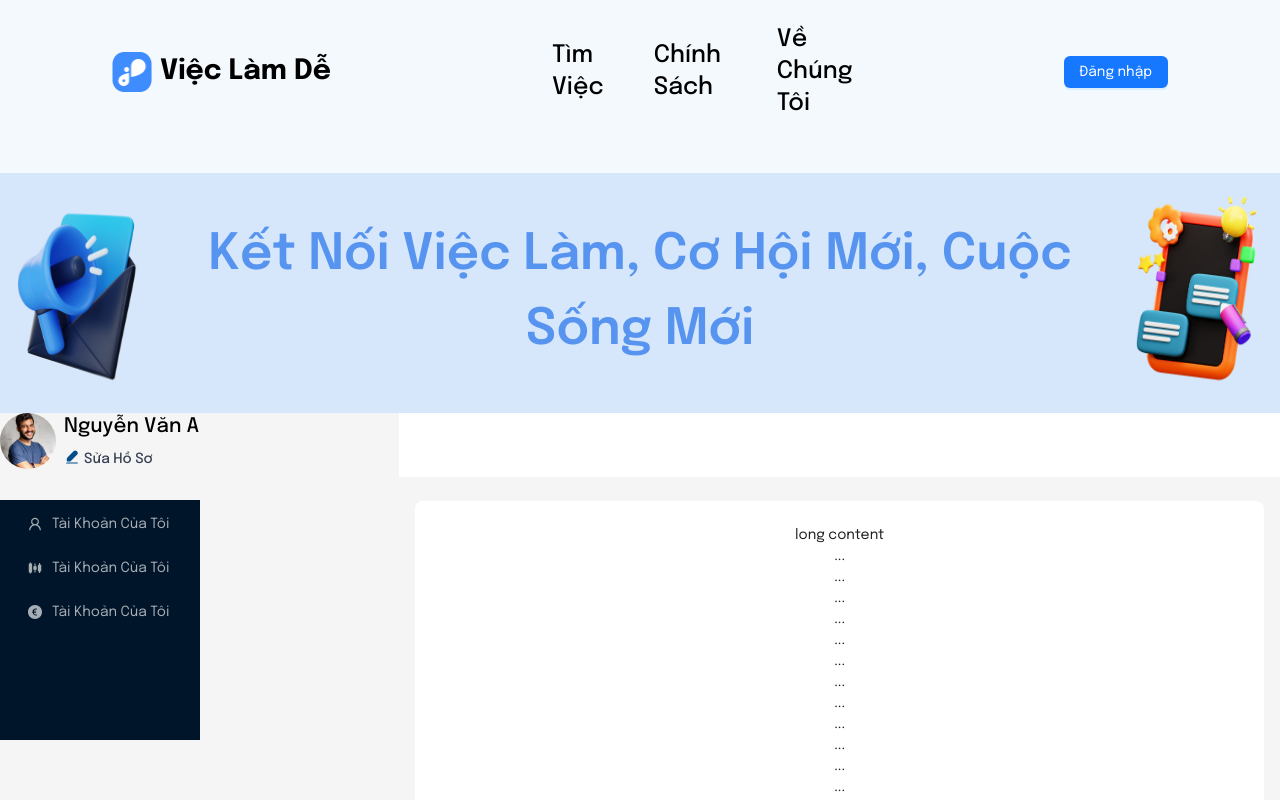
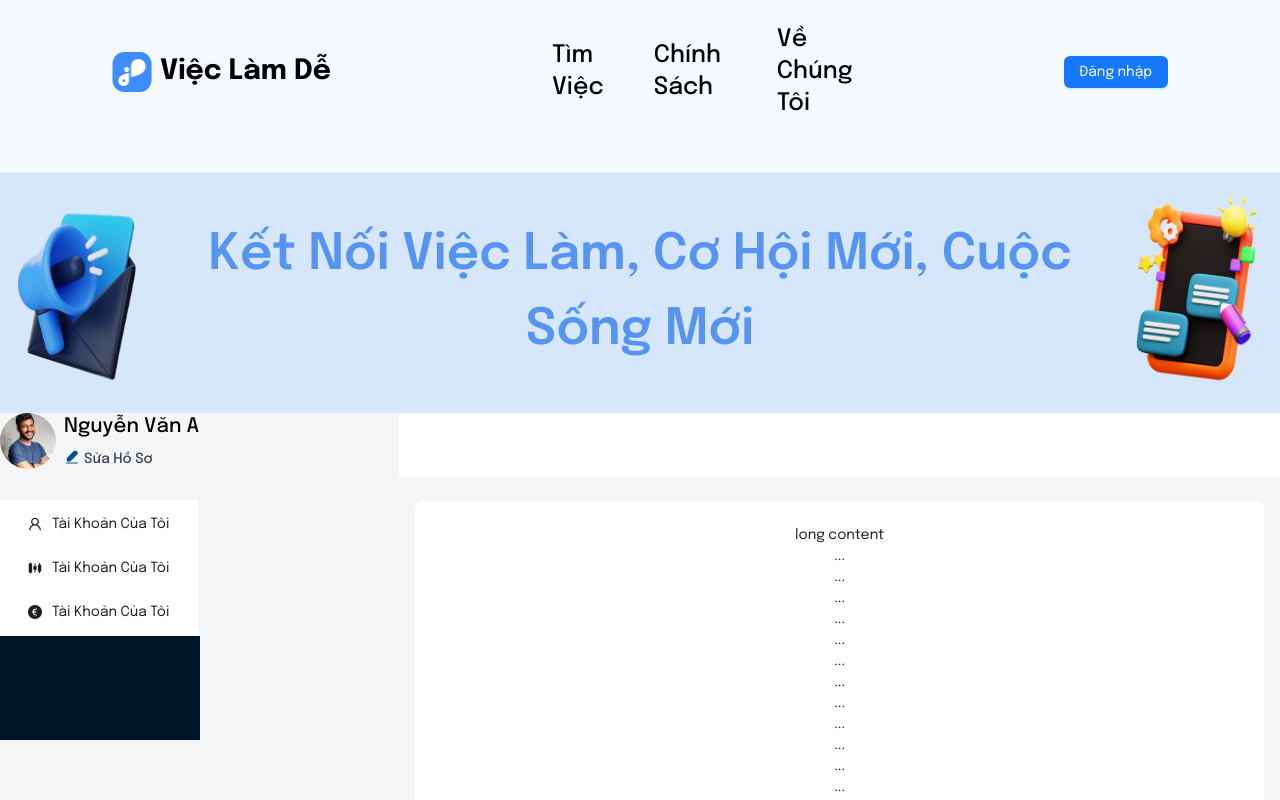
Before and after one commit to LamPhuongZ/FE-Hackathon-TypeScript, a React (Vite) app: page /profile-worker in a window 1280 px wide. Shown: the top 800 px of the page. Built offline with nearby package versions, Linux system fonts and the light colour scheme; a small style sheet from the web is missing.

Commit message:
feat: difficult ant design

```diff
--- a/src/pages/ProfileWorkerPage/index.tsx
+++ b/src/pages/ProfileWorkerPage/index.tsx
@@ -134,30 +134,32 @@ const App: React.FC = () => {
   } = theme.useToken();
 
   return (
-
     <Layout hasSider>
       <div className="col1-infor flex flex-row gap-2">
         <div className="w-14 h-14 overflow-hidden rounded-full">
           <img
             src={Ava}
             alt="Ảnh đại diện"
-               className="w-full h-full object-cover"             />
+            className="w-full h-full object-cover"
+          />
         </div>
 
         <div className="col1-infor-name flex flex-col gap-2">
           <h3 className="font-medium text-xl">Nguyễn Văn A</h3>
           <button className="flex gap-1 ">
             <img src={Edit} alt="Chỉnh sửa icon" />
-              <p className="text-sm font-medium text-gray-700">Sửa Hồ Sơ</p>             </button>
+            <p className="text-sm font-medium text-gray-700">Sửa Hồ Sơ</p>{" "}
+          </button>
         </div>
       </div>
       <Sider style={siderStyle}>
         <div className="demo-logo-vertical" />
         <Menu
-          theme="dark"
+          theme="light"
           mode="inline"
           defaultSelectedKeys={["4"]}
           items={items}
+
         />
       </Sider>
       <Layout style={{ marginInlineStart: 200 }}>
```
Also changed, not shown: src/main.tsx (+11 -0 lines). Lines whose indentation alone changed are shown as unchanged.
